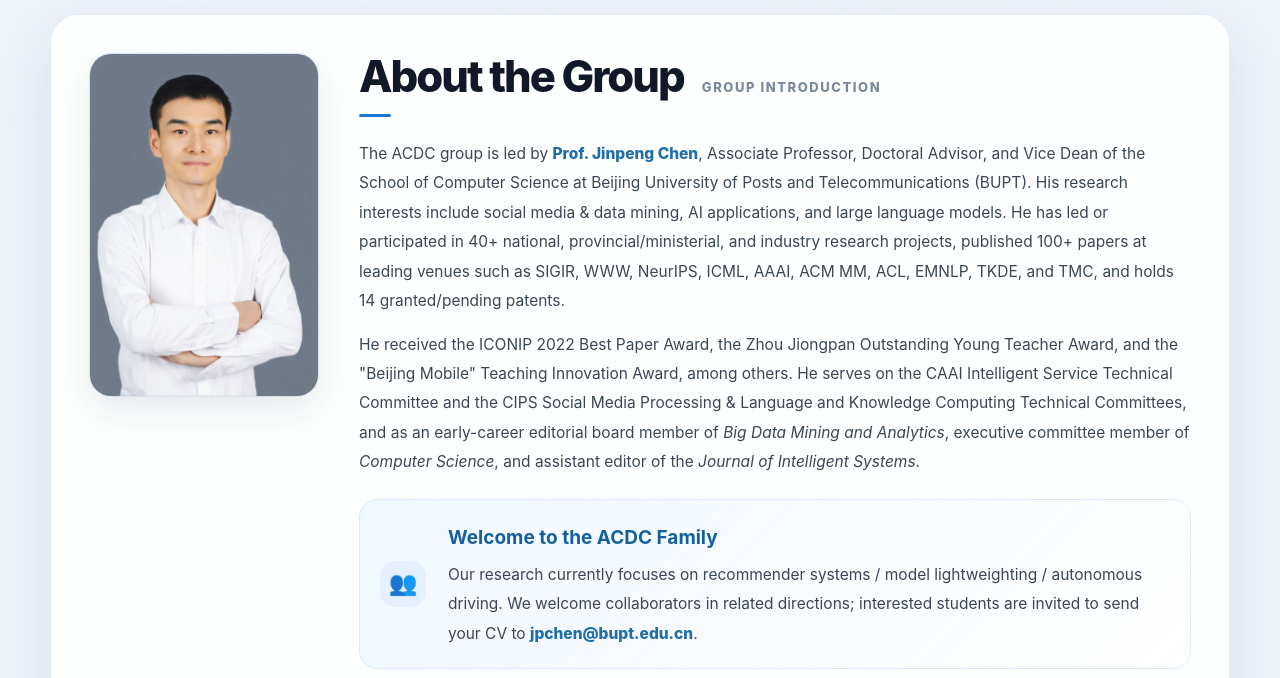
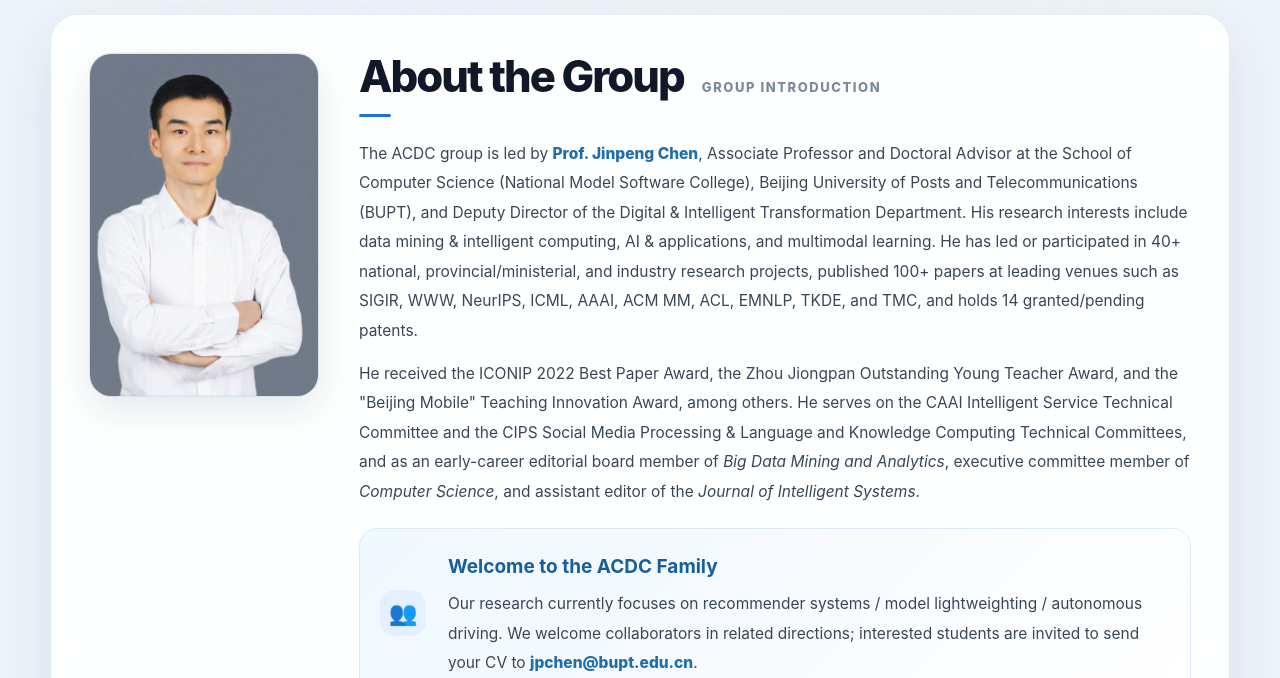
Before and after one commit to acdc-lab/acdc-lab.github.io, a Jekyll site: the page built from en/index.markdown, in a window 1280 px wide. Shown: the part 2147-2825 px from the top of the page. Built offline with Jekyll 4.4.1, drawn with Linux system fonts in a browser that asks for light colours.

Commit message:
Update Jinpeng Chen title and research areas on homepages and members pages (zh+en)
- 数智化部副部长 / Deputy Director of the Digital & Intelligent Transformation Department
- Research: data mining & intelligent computing, AI & applications, multimodal learning

Co-Authored-By: Claude <noreply@anthropic.com>

```diff
--- a/en/index.markdown
+++ b/en/index.markdown
@@ -39,9 +39,10 @@ permalink: /en/
         </div>
 
         <p>
-          The ACDC group is led by <strong>Prof. Jinpeng Chen</strong>, Associate Professor, Doctoral Advisor,
-          and Vice Dean of the School of Computer Science at Beijing University of Posts and Telecommunications (BUPT).
-          His research interests include social media & data mining, AI applications, and large language models.
+          The ACDC group is led by <strong>Prof. Jinpeng Chen</strong>, Associate Professor and Doctoral Advisor
+          at the School of Computer Science (National Model Software College), Beijing University of Posts and
+          Telecommunications (BUPT), and Deputy Director of the Digital &amp; Intelligent Transformation Department.
+          His research interests include data mining &amp; intelligent computing, AI &amp; applications, and multimodal learning.
           He has led or participated in 40+ national, provincial/ministerial, and industry research projects,
           published 100+ papers at leading venues such as SIGIR, WWW, NeurIPS, ICML, AAAI, ACM MM, ACL, EMNLP, TKDE, and TMC,
           and holds 14 granted/pending patents.
--- a/en/members.markdown
+++ b/en/members.markdown
@@ -35,7 +35,7 @@ permalink: /en/members/
       <div class="faculty-name">Jinpeng Chen</div>
       <div class="faculty-title">Associate Professor / Doctoral Advisor</div>
       <div class="faculty-desc">
-        Research areas: social media &amp; data mining, AI applications, large language models.
+        Research areas: data mining &amp; intelligent computing, AI &amp; applications, multimodal learning.
       </div>
       <div class="faculty-links">
         <a href="https://acdc-lab.github.io/jpchen/" class="faculty-homepage">Homepage</a>
--- a/index.markdown
+++ b/index.markdown
@@ -37,8 +37,8 @@ title: 首页
         </div>
 
         <p>
-          ACDC团队负责人 <strong>陈晋鹏</strong>，副教授，博士生导师，北京邮电大学计算机学院副院长。
-          主要研究方向：社会媒体与数据挖掘、人工智能应用、大语言模型等。主持/参与国家级、省部级和企事业合作项目40余项，
+          ACDC团队负责人 <strong>陈晋鹏</strong>，北京邮电大学计算机学院（国家示范性软件学院）副教授，博士生导师，数智化部副部长。
+          主要研究方向：数据挖掘与智能计算、人工智能及应用、多模态学习等。主持/参与国家级、省部级和企事业合作项目40余项，
           已发表SIGIR、WWW、NeurIPS、ICML、AAAI、ACM MM、ACL、EMNLP、TKDE、TMC等国际重要会议和期刊论文100余篇，申请/授权专利14项。
         </p>
         <p>
--- a/members.markdown
+++ b/members.markdown
@@ -34,7 +34,7 @@ permalink: /members/
       <div class="faculty-name">陈晋鹏</div>
       <div class="faculty-title">副教授 / 博士生导师</div>
       <div class="faculty-desc">
-        研究领域：社会媒体与数据挖掘、人工智能及应用、大语言模型。
+        研究领域：数据挖掘与智能计算、人工智能及应用、多模态学习。
       </div>
       <div class="faculty-links">
         <a href="https://acdc-lab.github.io/jpchen/" class="faculty-homepage">Homepage</a>
```
